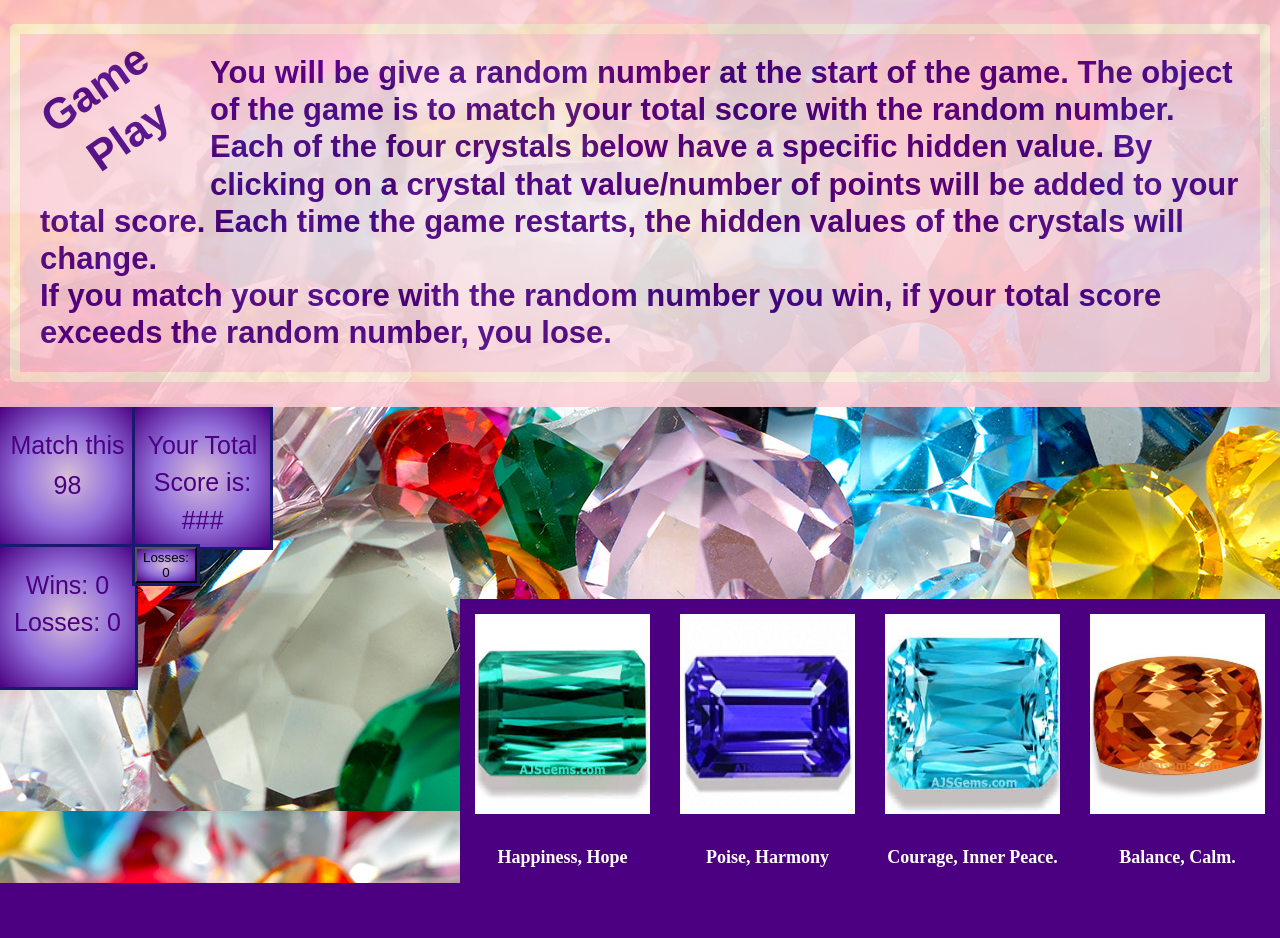
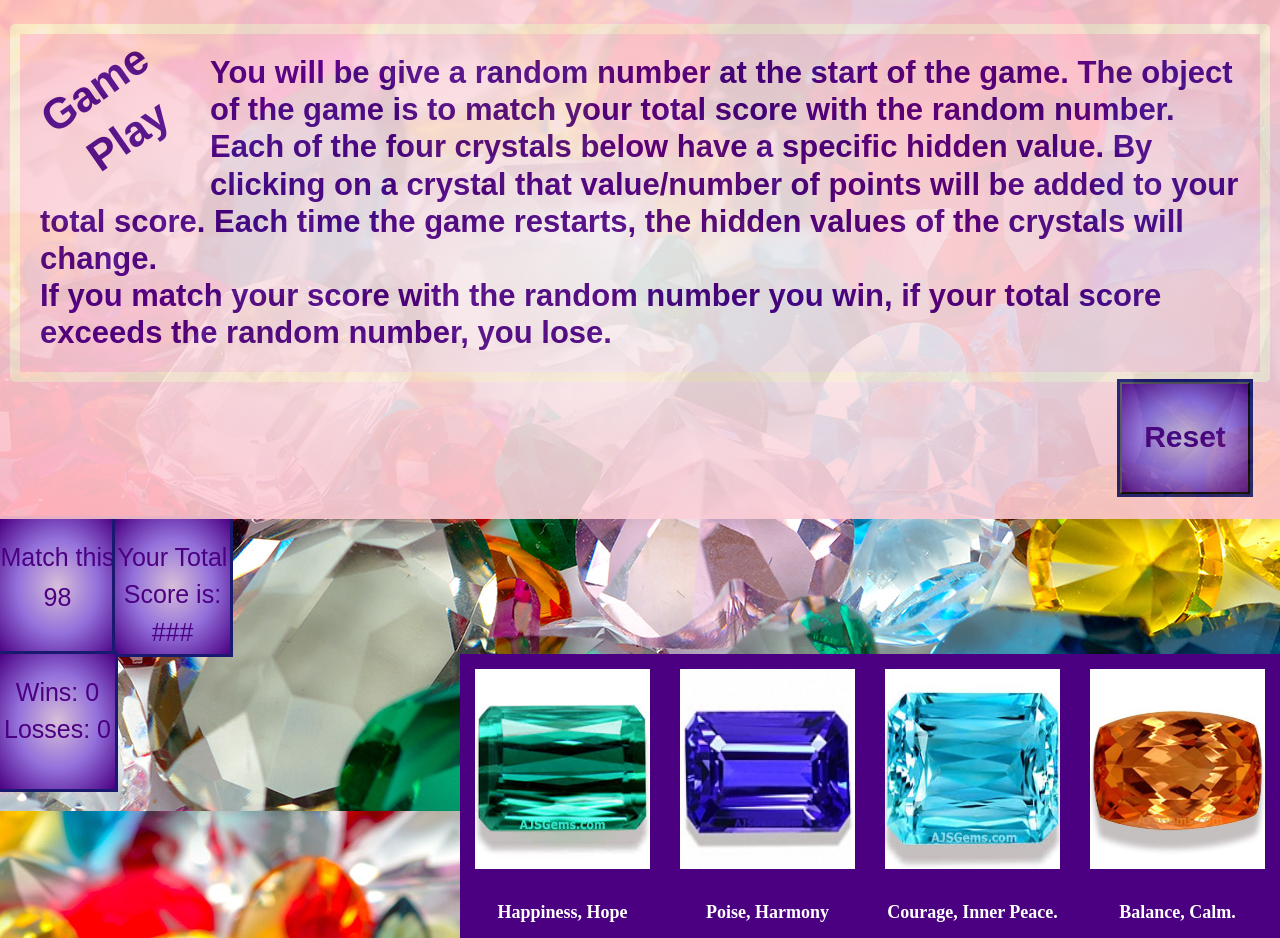
Before and after one commit to ABitOfKylie/week-4-game, a PHP site: page / in a window 1280 px wide. Shown: the part 201-1139 px from the top of the page. Before the commit the page ends 1084 px from the top, so only its background shows below. Run offline with PHP 8.4, Linux system fonts and the light colour scheme; some libraries are stand-ins or nearby versions.

Commit message:
Thursday afternoon 3pm attempt

```diff
--- a/assets/css/style.css
+++ b/assets/css/style.css
@@ -34,8 +34,8 @@ h2 {
 	font-size:25px;
 	font-family:fantasy;
 	color:indigo;
-	width:150px;
-	height:100px;
+	width:115px;
+	height:95px;
 	line-height: 150%;
 	padding:20px 0px;
 	max-width:45%;
@@ -77,6 +77,19 @@ ul{
 
 .totalTally{
 	width:300px;
+}
+
+#reset{
+	font-size:30px;
+	font-family:fantasy;
+	font-weight:700;
+	color:indigo;
+	width:130px;
+	height:112px;
+	margin-right:20px;
+	line-height: 135%;
+	text-align:center;
+	float:right;
 }
 #GamePlay{
 	font-size:21px;
--- a/assets/javascript/game.js
+++ b/assets/javascript/game.js
@@ -2,45 +2,45 @@ var totalScore = 0;
 var wins = 0;
 var losses = 0;
 var counter = 0;
+// latest version as of 7/28 3:20pm
 
 var crystal1 = Math.floor((Math.random()*12)+1);
 var crystal2 = Math.floor((Math.random()*12)+1);
 var crystal3 = Math.floor((Math.random()*12)+1);
 var crystal4 = Math.floor((Math.random()*12)+1);
 var randomNumber = Math.floor(Math.random()*((120-19)+1)+19);
-
-// is this really the latest issue?
+/*var audio = new Audio ("Magic Wand Noise-SoundBible.com-375928671.wav");*/
 
 		$(document).ready(function(){
     			console.log( "ready!" );
-    totalScore=0; // will this reset value at reload? alert("new score start is 0");
-    console.log (totalScore);
+
+
     	$("#random").html(randomNumber);
-
    				console.log(randomNumber);
 
-		function crystal() {
-		$(".cImage").click(function(){
-		var score = $(this).data("score");
-		totalScore=(score+totalScore);
-		$("#totalScore").fadeOut('slow')
-		$("#totalScore").html(totalScore);
+   		function setValues(){
+   			$("#Crys1").data ("value",crystal1);
+   			$("#Crys2").data ("value",crystal2);
+   			$("#Crys3").data ("value",crystal3);
+   			$("#Crys4").data ("value",crystal4);
+   			console.log("value")
+   		}
+
+   		$(".cImage").click(function() {
+    		setValues();
+    		$(this).data("value");
+			totalScore = totalScore + parseInt($(this).data('value'));
+			$("#totalScore").fadeOut('slow');
 			$("#totalScore").fadeIn('slow');
-		counter++;
-		console.log(totalScore);
-		console.log(counter);
-		})};
+			$("#totalScore").html("Your Total Score i*s " + "   " + totalScore);
+    		console.log($(this).data("value"));
+});
 
-// move click function outside of if statements.
-// ???assign value to each crys image. change function to class crystals
-// ??this refers to crystals take value in and send value back
-// to element.
 
 		if (totalScore<randomNumber && counter<11){
-		crystal(); // too late, you need result b4 condition test
-		console.log("first if");
+			console.log("first if - keep going");
 		}
-	else if (totalScore>randomNumber && counter<11){
+		else if(totalScore>randomNumber && counter<11){
 			losses++;
 			counter++;
 			$("#loss").html(losses);
@@ -57,7 +57,7 @@ $(document).ready(function(){
 		else{ // counter=11 - only 10 games then reset
 			counter++;
 
-		console.log(console);
+			console.log("last else");
 			alert("You've run out of games!")
 			window.location.reload();
 		};
@@ -70,33 +70,3 @@ $(document).ready(function(){
 	// pull down Game Play instructions. and let slide back up --
 	// using a button - .click slide up/slide down -- stays hidden as default?
 	// if slide down covers / z-index/overflow??? the game below.
-	//$("#Crys1, Crys2, Crys3, Crys4").click(function() {
-	//if (totalScore<randomNumber){
-		//console.log(totalScore);
-	/*if(totalScore<randomNumber){  // only run if totalScore<randomNumber --- try if
-
-	$("#Crys1").click(function(){
-	totalScore=(crystal1+totalScore);
-	$("#totalScore").fadeOut('slow');
-	$("#totalScore").html(totalScore);
-	$("#totalScore").fadeIn('slow');
-	console.log(totalScore);
-	counter ++
-	});
-
-
-	/*$("#Crys2").click(function(){
-	totalScore=(crystal2+totalScore);
-	$("#totalScore").replaceWith(totalScore);
-	console.log(totalScore);
-	});
-	$("#Crys3").click(function(){
-	totalScore=(crystal3+totalScore);
-	$("#totalScore").replaceWith(totalScore);
-	console.log(totalScore);
-	});
-	$("#Crys4").click(function(){
-	totalScore=(crystal4+totalScore);
-	$("#totalScore").replaceWith(totalScore);
-	console.log(totalScore);
-	});*/
--- a/index.html
+++ b/index.html
@@ -21,6 +21,7 @@
 			<section id="GamePlay">
 				<h3>Game Play</h3>
 					<p>You will be give a random number at the start of the game. The object of the game is to match your total score with the random number. <br> Each of the four crystals below have a specific hidden value. By clicking on a crystal that value/number of points will be added to your total score. Each time the game restarts, the hidden values of the crystals will change.<br> If you match your score with the random number you win, if your total score exceeds the random number, you lose.</p>
+					<button id="reset" class="grad">Reset</button>
 			</section>
 			<section class="totalTally">
 				<div>
@@ -35,33 +36,32 @@
 
 				<div>
 					<h2 id="win" class="grad">Wins:  0<span id="loss"><br>Losses: 0</span></h2>
-					<br>
-					<button id="loss" class="grad">Losses:<br>0</button>
-				</div>>
+
+				</div>
 			</section>
 
 			<section>
 					<ul>
 						<li>
-							<figure><img id="Crys1" class="cImage" src="assets/images/topaz.jpg" alt="Topaz" value=0>
+							<figure><img id="Crys1" class="cImage" src="assets/images/topaz.jpg" alt="Topaz" value="0">
   								<figcaption>Balance, Calm.
   								</figcaption>
 							</figure>
 						</li>
 						<li >
-							<figure><img id="Crys2" class="cImage" src="assets/images/aquamarine.jpg" alt="Aquamarine" value=0>
+							<figure><img id="Crys2" class="cImage" src="assets/images/aquamarine.jpg" alt="Aquamarine" value="0">
   								<figcaption>Courage, Inner Peace.
   								</figcaption>
 							</figure>
 						</li>
 						<li>
-							<figure><img id="Crys3" class="cImage" src="assets/images/tanzanite.jpg" alt="Tanzanite" value=0>
+							<figure><img id="Crys3" class="cImage" src="assets/images/tanzanite.jpg" alt="Tanzanite" value="0">
   								<figcaption>Poise, Harmony
   								</figcaption>
 							</figure>
 						</li>
 						<li>
-							<figure><img id="Crys4" class="cImage" src="assets/images/tourmaline.jpg" alt="Tourmaline" value=0>
+							<figure><img id="Crys4" class="cImage" src="assets/images/tourmaline.jpg" alt="Tourmaline" value="0">
   								<figcaption>Happiness, Hope
   								</figcaption>
 							</figure>
```
Also changed, not shown: assets/images/Arrow.png (added), 8 other files. Lines whose indentation alone changed are shown as unchanged.
